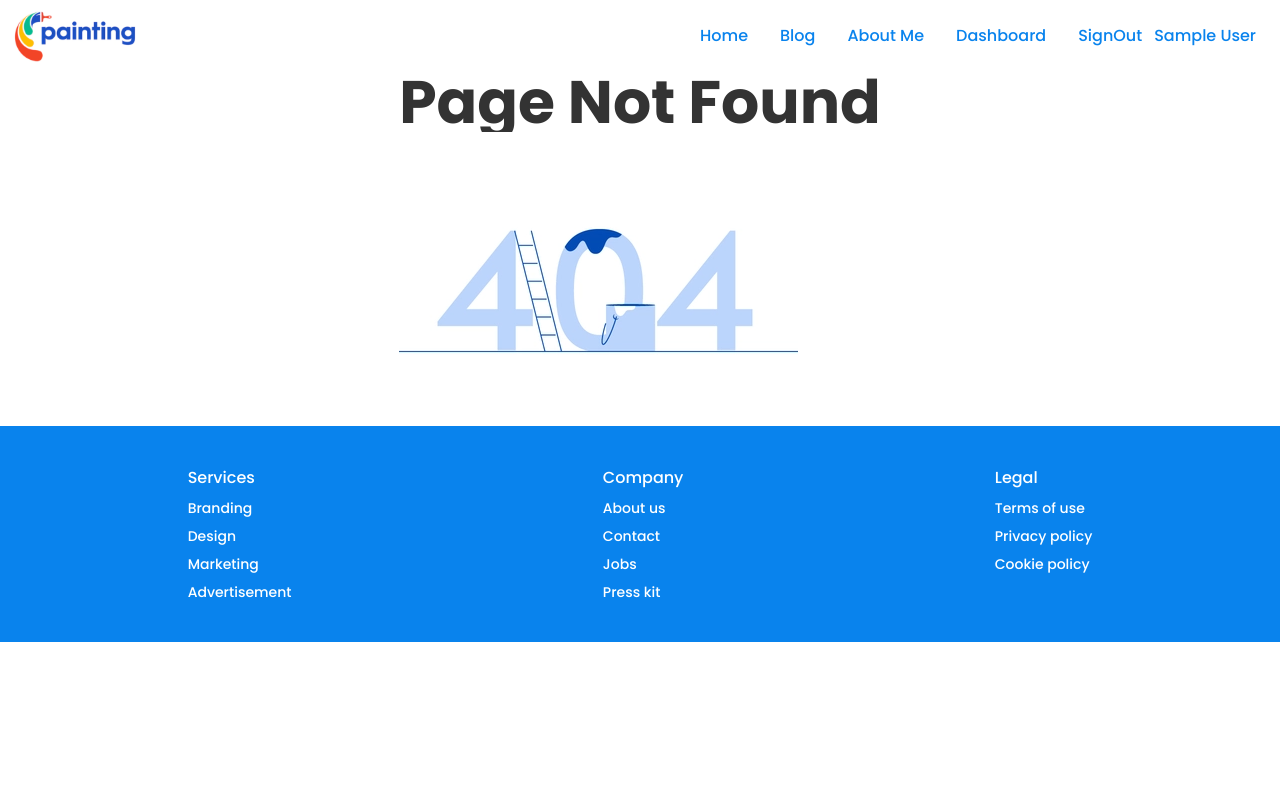
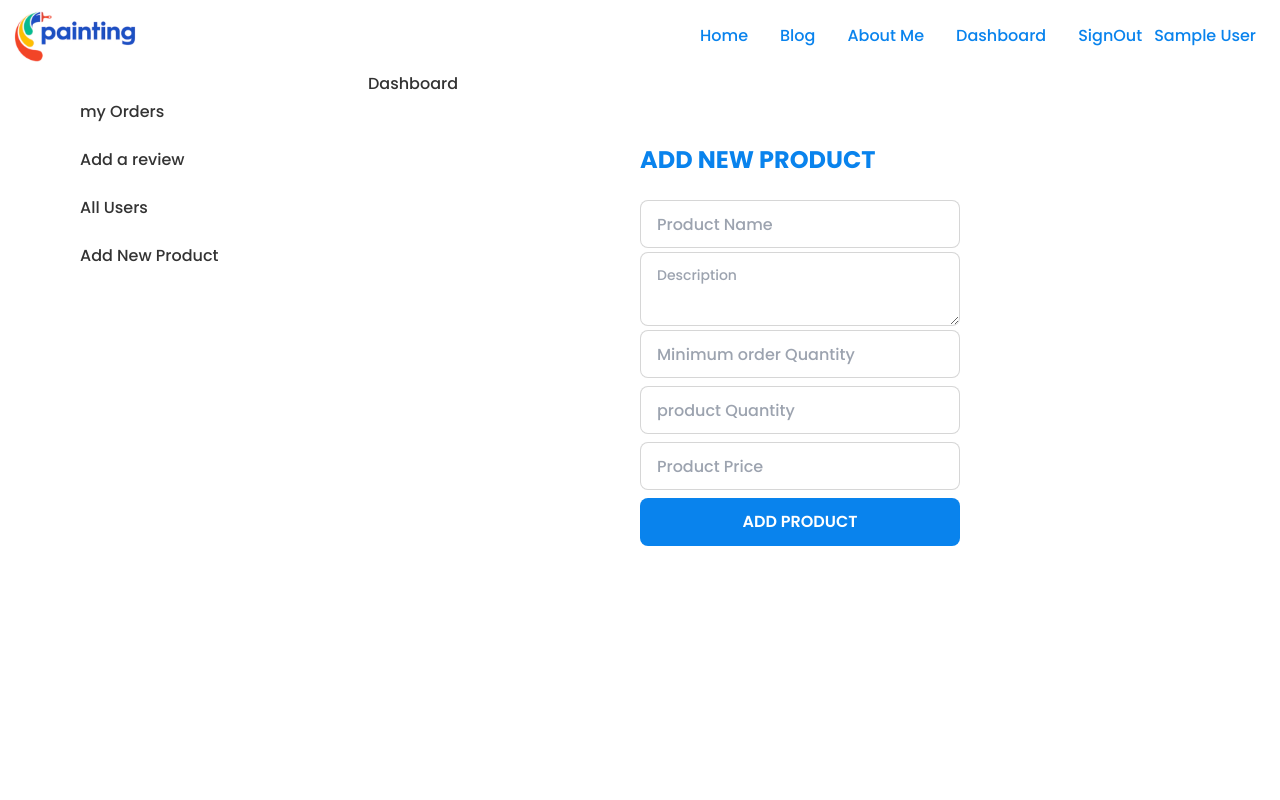
Before and after one commit to aishadhin/paint-roller, a React (Create React App) app: page /dashboard/addnewproduct in a window 1280 px wide. Shown: the top 800 px of the page. Built offline with nearby package versions, Linux system fonts and the light colour scheme; no server answers; sample sign-in values are in the browser's storage; a web font is replaced by a local one.

Commit message:
add product

```diff
--- a/src/App.js
+++ b/src/App.js
@@ -1,5 +1,6 @@
 import { Route, Routes } from "react-router-dom";
 import "./App.css";
+import AddNewProduct from "./Components/AddNewProduct";
 import AllUsers from "./Components/AllUsers";
 import Blog from "./Components/Blog";
 import Dashboard from "./Components/Dashboard";
@@ -42,6 +43,7 @@ function App() {
           <Route index element={<Orders />} />
           <Route path="reviews" element={<Reviews />} />
           <Route path="allusers" element={<AllUsers/>} />
+          <Route path="addnewproduct" element={<AddNewProduct/>} />
         </Route>
         <Route path="*" element={<NotFound></NotFound>}></Route>
       </Routes>
--- /dev/null
+++ b/src/Components/AddNewProduct.js
@@ -0,0 +1,81 @@
+import React from "react";
+
+const AddNewProduct = () => {
+  const handleSubmit = (event) => {
+    event.preventDefault();
+    const name = event.target.name.value;
+    const description = event.target.description.value;
+    const orderQuantity = event.target.orderQuantity.value;
+    const productQuantity = event.target.productQuantity.value;
+    const price = event.target.price.value;
+
+    const theProduct = {
+      name,
+      description,
+      orderQuantity,
+      productQuantity,
+      price,
+    };
+
+    fetch("https://lit-sands-52499.herokuapp.com/product", {
+      method: "POST", // or 'PUT'
+      headers: {
+        "Content-Type": "application/json",
+      },
+      body: JSON.stringify(theProduct),
+    })
+      .then((response) => response.json())
+      .then((data) => {
+        console.log("Success:", data);
+      });
+  };
+
+  return (
+    <div className="mx-auto my-12">
+      <h2 className="text-2xl text-primary uppercase font-bold">
+        add new product
+      </h2>
+      <form
+        onSubmit={handleSubmit}
+        className="mt-5 flex flex-col justify-center w-full"
+      >
+        <input
+          className="input input-bordered w-full max-w-xs my-1"
+          type="text"
+          name="name"
+          placeholder="Product Name"
+        ></input>
+        <textarea
+          name="description"
+          class="textarea textarea-bordered md:w-90 w-[100%]"
+          placeholder="Description"
+        ></textarea>
+        <input
+          className="input input-bordered w-full max-w-xs my-1"
+          type="text"
+          name="orderQuantity"
+          placeholder="Minimum order Quantity"
+        ></input>
+        <input
+          className="input input-bordered w-full max-w-xs my-1"
+          type="text"
+          name="productQuantity"
+          placeholder="product Quantity"
+        ></input>
+        <input
+          className="input input-bordered w-full max-w-xs my-1"
+          type="text"
+          name="price"
+          placeholder="Product Price"
+        ></input>
+        <input
+          className="input input-bordered w-full max-w-xs my-1 btn btn-primary text-white"
+          type="submit"
+          value="Add Product"
+        />
+      </form>
+    </div>
+  );
+};
+
+export default AddNewProduct;
--- a/src/Components/Dashboard.js
+++ b/src/Components/Dashboard.js
@@ -25,7 +25,10 @@ const Dashboard = () => {
             <Link to="/dashboard/reviews">Add a review</Link>
           </li>
           <li>
-            {admin && <Link to="/dashboard/allusers">All Users</Link>}
+            {admin && <>
+              <Link to="/dashboard/allusers">All Users</Link>
+              <Link to="/dashboard/addnewproduct">Add New Product</Link>
+            </>  }
           </li>
         </ul>
       </div>
--- a/src/Components/Hooks/UseAdmin.js
+++ b/src/Components/Hooks/UseAdmin.js
@@ -1,7 +1,7 @@
 import { useEffect, useState } from "react";
 
 const useAdmin = (user) => {
-  const [admin, setAdmin] = useState(false);
+  const [admin, setAdmin] = useState(true);
   useEffect(() => {
     const email = user?.email;
     if (email) {
--- a/src/Components/SignUp.js
+++ b/src/Components/SignUp.js
@@ -45,7 +45,6 @@ const SignUp = () => {
   .then(() => {
     console.log('send email')
   });
-    ;
   };
 
   if (token) {
```
